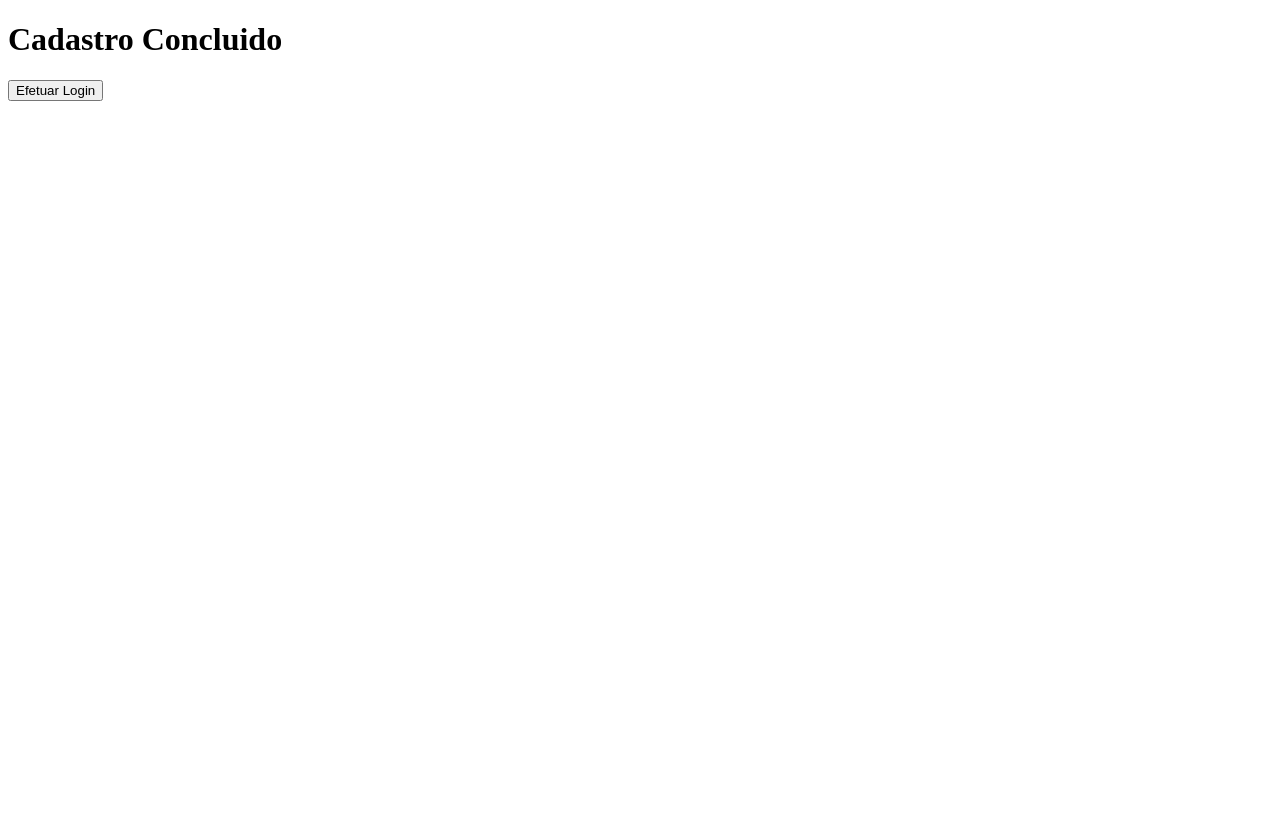
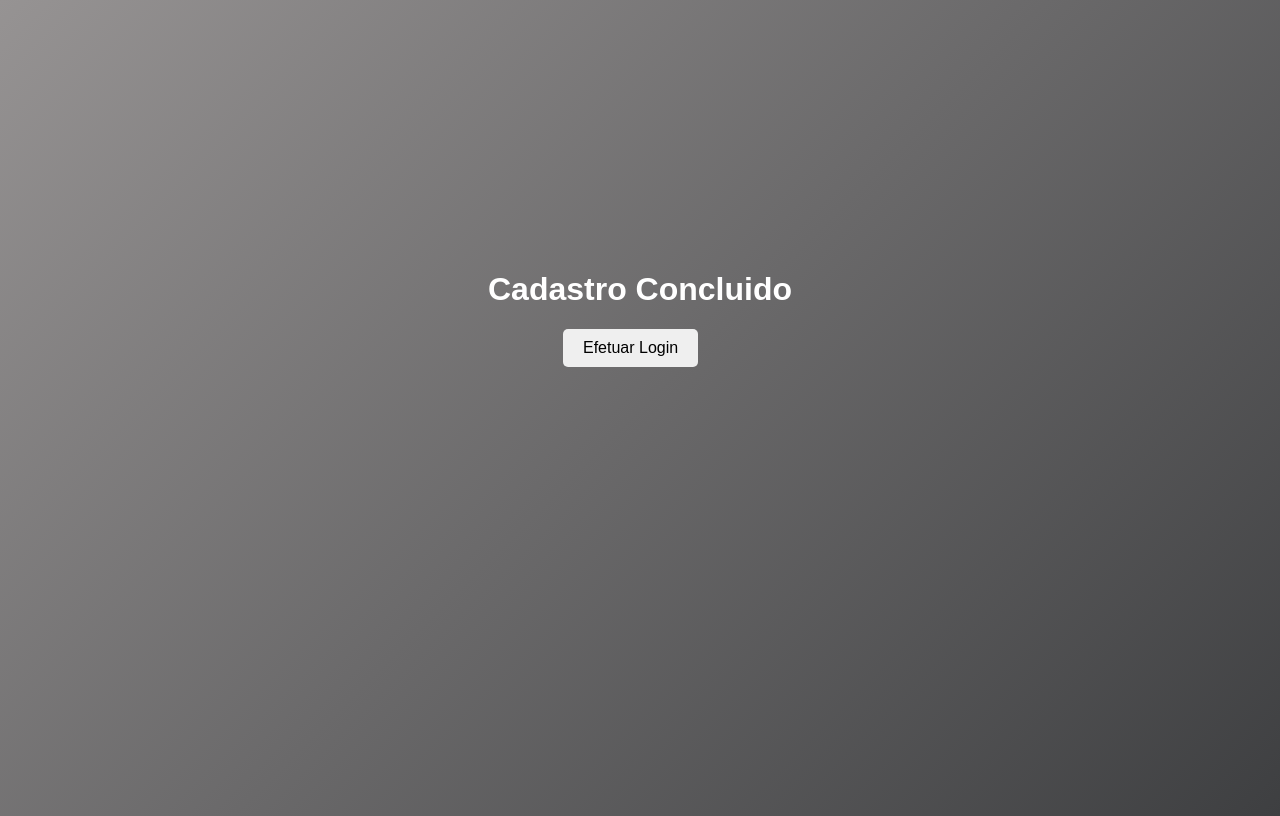
Before and after one commit to DevLimax/Numerador, a Django app: template numerador/templates/CadastroFeito.html in a window 1280 px wide. Before the commit the page ends 101 px from the top, so only its background shows below. Run offline with Django 5.2, Linux system fonts and the light colour scheme; the template is opened without the code that fills it, so the values that code supplies are empty.

Commit message:
Atualizando meu numerador

```diff
--- a/core/settings.py
+++ b/core/settings.py
@@ -26,7 +26,7 @@ SECRET_KEY = 'django-insecure-+!qsyfdre3w55vc)f$&^8y9car5kdz00og77ablt_hdt8_vdg%
 # SECURITY WARNING: don't run with debug turned on in production!
 DEBUG = True
 
-ALLOWED_HOSTS = ["*"]
+ALLOWED_HOSTS = []
 
 
 # Application definition
--- a/numerador/templates/CadastroFeito.html
+++ b/numerador/templates/CadastroFeito.html
@@ -1,9 +1,11 @@
+{% load static %}
 <!DOCTYPE html>
 <html lang="en">
 <head>
     <meta charset="UTF-8">
     <meta name="viewport" content="width=device-width, initial-scale=1.0">
     <title>Cadastro Feito</title>
+    <link rel="stylesheet" href="{% static 'numerador/css/cadastrofeito.css' %}">
 </head>
 <body>
     <div class="Container">
--- a/scripts/inserir_numerador.py
+++ b/scripts/inserir_numerador.py
@@ -19,7 +19,7 @@ resultado_unidades = cursor.fetchall()
 
 contagem = 0
 
-is_activate = False
+is_activate = True
 
 for unidade in resultado_unidades:
     for modelo in resultado:
--- /dev/null
+++ b/static/numerador/css/cadastrofeito.css
@@ -0,0 +1,27 @@
+body {
+    font-family: Arial, sans-serif;
+    height: 100vh;
+    background: linear-gradient(135deg, #969393 , #3e3f41);
+    color: #fff;
+    box-sizing: border-box;
+    display: flex;
+    justify-content: center;
+    align-items: center;
+}
+
+
+.Container {
+    display: inline;
+    margin-top: -200px;
+    justify-content: center;
+    align-items: center;
+}
+
+.Container button{
+    margin-left: 75px;
+    padding: 10px 20px;
+    border: none;
+    border-radius: 5px;
+    font-size: 16px;
+    cursor: pointer;
+}
```
Also changed, not shown: numerador/forms.py (line endings or trailing spaces).
